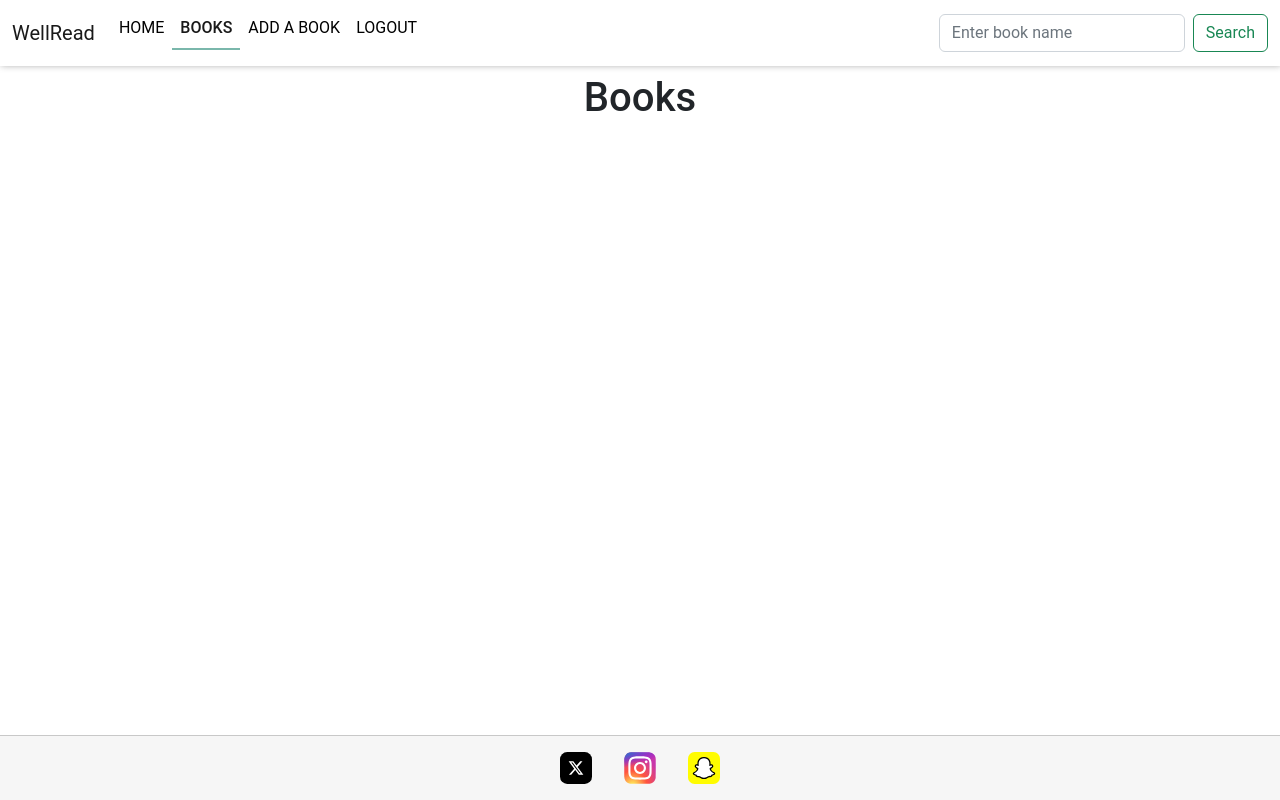
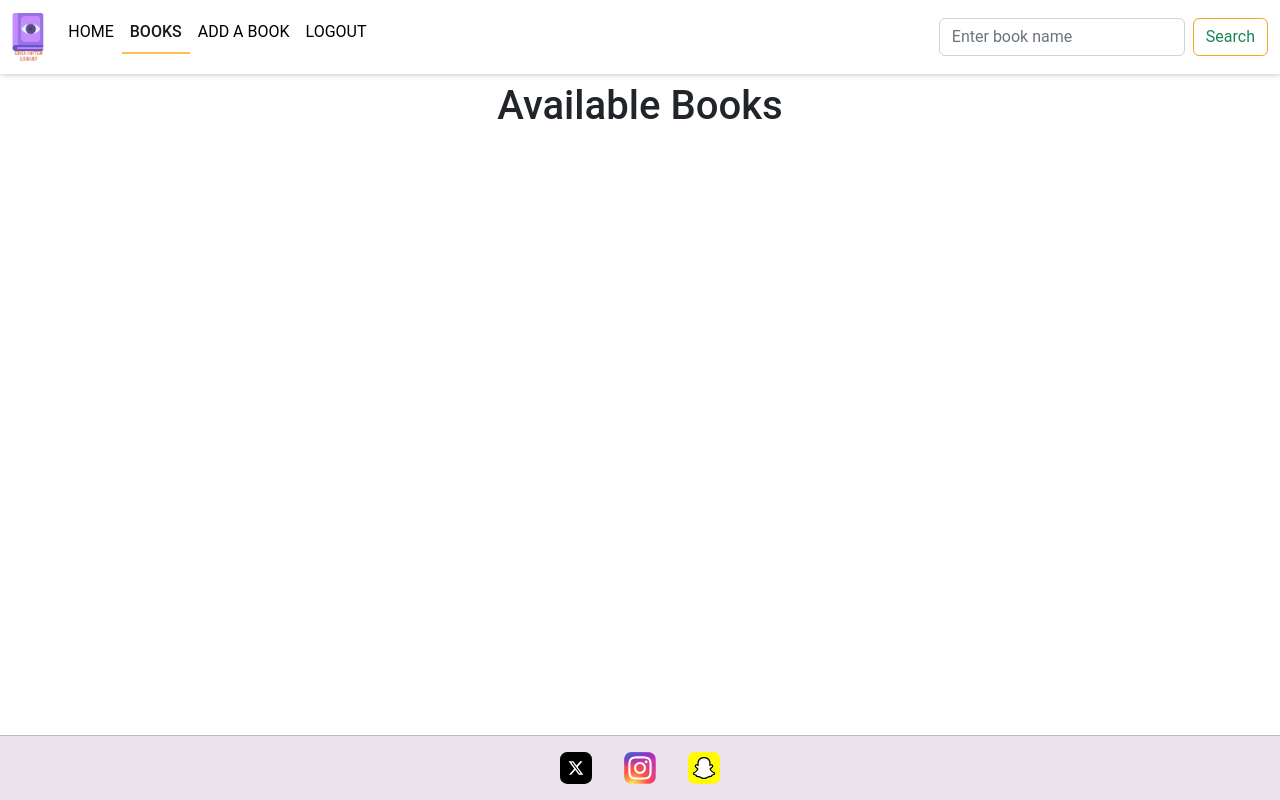
Before and after one commit to hubkinza/django-fullstack-project, a Django app: page /books/books/ in a window 1280 px wide. Run offline with Django 4.2, Linux system fonts and the light colour scheme; the visitor is signed in with stand-in values (Sample User, id 1); data that the repository does not hold is empty; some libraries are stand-ins or nearby versions.

Commit message:
Add stying for buttons and logo

```diff
--- a/books/templates/books/AddBook.html
+++ b/books/templates/books/AddBook.html
@@ -12,7 +12,7 @@
                 {{ form.media }}
                 {{ form| crispy }}
                 <div class="text-center">
-                    <button type="submit" class="btn btn-lg btn-outline-success my-2">Submit</button>
+                    <button type="submit" class="btn btn-primary w-25 my-2">Submit</button>
                 </div>
             </form>
         </div>
--- a/books/templates/books/books.html
+++ b/books/templates/books/books.html
@@ -1,7 +1,7 @@
 {% extends 'base.html' %}
 {% load static %}
 {% block content %}
-<h1 class="text-center p-2">Books</h1>
+<h1 class="text-center p-2">Available Books</h1>
 
 <div class="container text-center">
   <div class="row">
--- a/static/css/style.css
+++ b/static/css/style.css
@@ -6,10 +6,10 @@
 
     /* Colour variables */
     --background: #3f006a0f;
-    --green: #09796489;
+    --green: #ffbf50;
     --black: #000;
-    --off-white: #f6f6f6;
-    --white: #fff;
+    --off-white: #ebe3ee;
+    --white: #ffffff;
     --orange: #ffbf50;
 
     /* Utils */
@@ -37,6 +37,8 @@ main {
 }
 
 /* Header style */
+
+
 .navbar {
     background-color: var(--off-white);
     box-shadow: var(--smal-box-shadow);
@@ -47,13 +49,31 @@ a.nav-link {
 }
 
 img.logo {
-    width: 18.75rem;
+
+    height: 3rem;
+    display: block;
+
 }
 
 .active {
-    border-bottom: 2px solid var(--green);
+    border-bottom: 2px solid var(--orange);
     font-weight: 500;
 }
+
+img.card-img-top{
+    max-height: 40vh;
+    object-fit: contain;
+}
+
+img.img-fluid.rounded-start {
+    max-height: 40vh;
+}
+
+
+.card.product .btn {
+    bottom: 0.5rem;
+    max-width: 80%;
+  }
 
 
 /* Footer style*/
@@ -82,9 +102,15 @@ footer {
     justify-content: left;
 }
 
+/* button styles*/
 .btn-primary {
-    background-color:#1a806dcb !important;
-    border-color:#266b5fcb !important;
+    background-color:#fbb232 !important;
+    border-color:#ffbf50 !important;
+
 }
 
-a { color: #1a806dcb ; }
+.btn-outline-success{
+    border-color:#f1a625 !important ;
+}
+
+a { color:#f9af30 ; }
--- a/templates/base.html
+++ b/templates/base.html
@@ -24,7 +24,7 @@
     {% endblock %}
 
 
-    <title>Well Read {% block title %} {% endblock %} </title>
+    <title>Enchanted Library{% block title %} {% endblock %} </title>
 
 </head>
 <body>
--- a/templates/includes/header.html
+++ b/templates/includes/header.html
@@ -5,7 +5,7 @@
   <nav class="navbar navbar-expand-lg bg-white">
     <div class="container-fluid">
       <!-- Logo -->
-      <a class="navbar-brand d-none d-lg-block" href="" >WellRead</a>
+      <a class="navbar-brand d-none d-lg-block"  href="#"><img src="{% static 'images/logo.png' %}" class="logo"></a>
 
       <button class="navbar-toggler" type="button" data-bs-toggle="collapse" data-bs-target="#navbarNav"
         aria-controls="navbarNav" aria-expanded="false" aria-label="Toggle navigation">
```
Also changed, not shown: static/images/Sparkle.png (added), static/images/WellRead_Logo.webp (deleted), static/images/image.png (deleted), static/images/logo.png, static/images/read.jpg (deleted).
